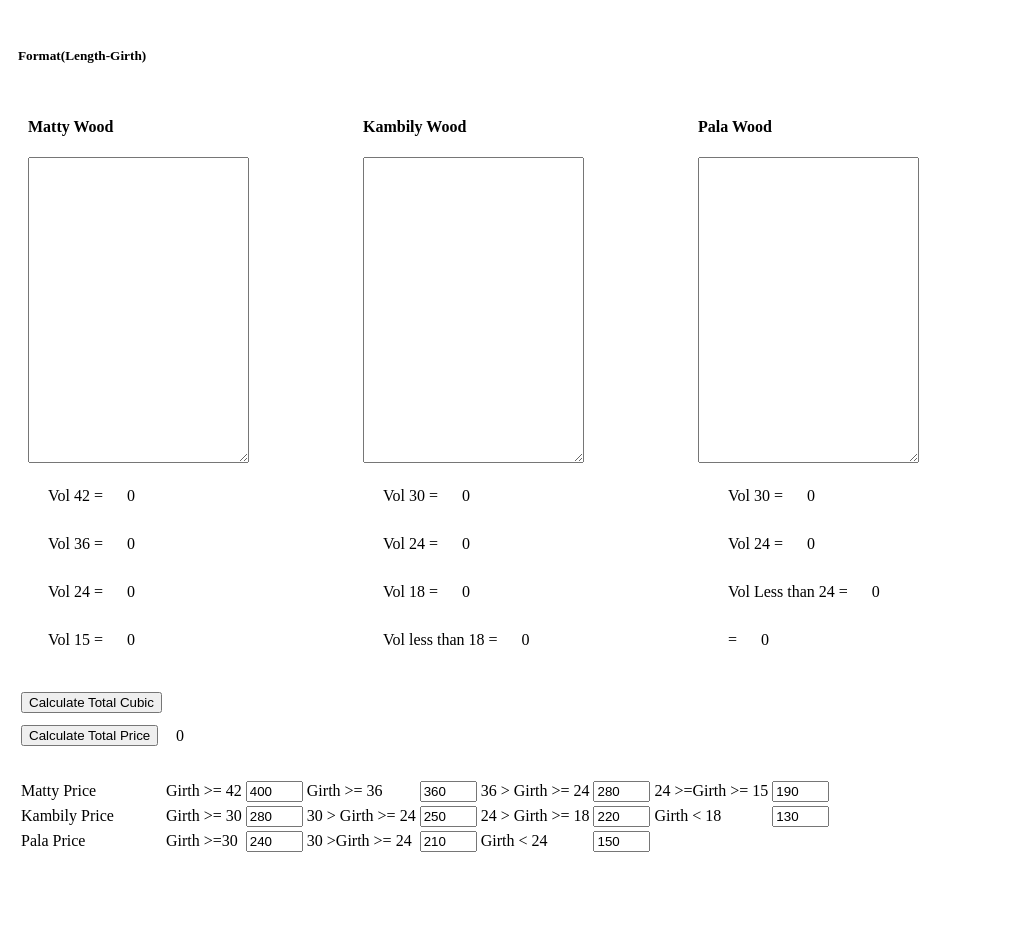
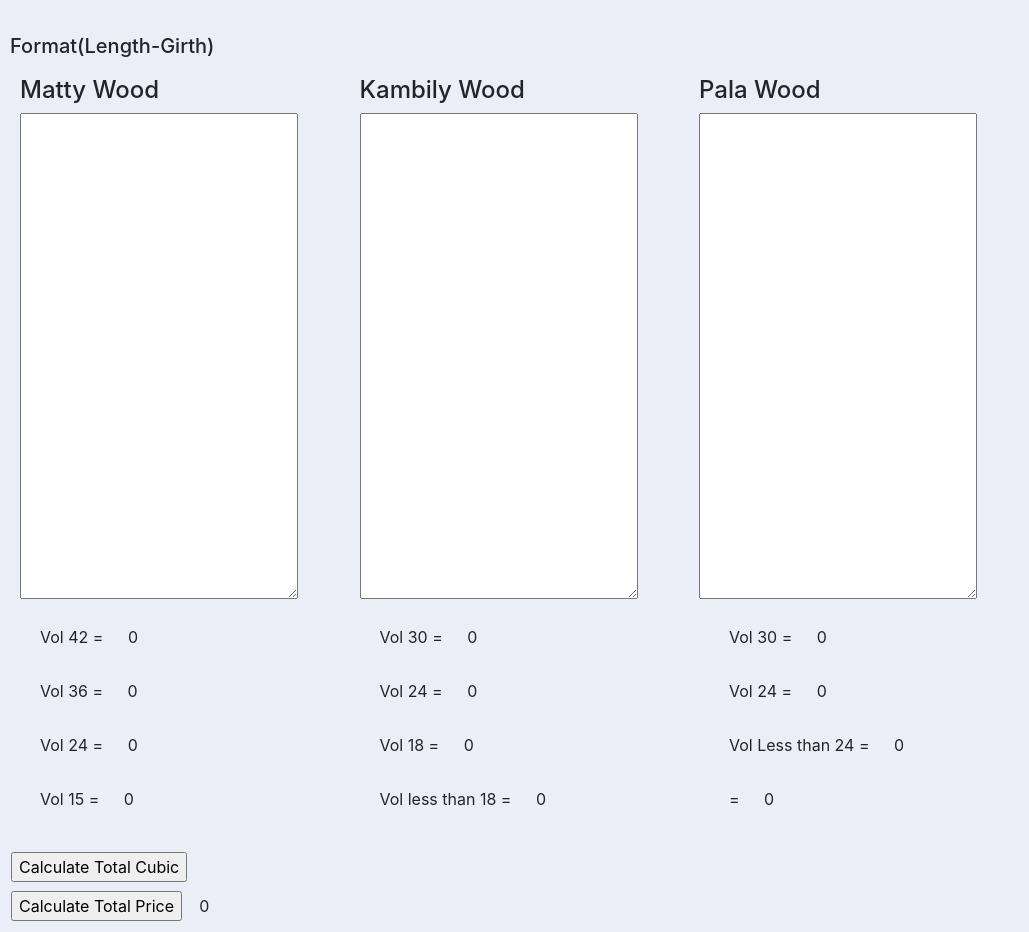
Before and after one commit to jubishkammily/TimberCalculator, a website: page views/timbercalculator.html in a window 1280 px wide. Shown: the top 932 px of the page, without its empty margins (0-1029 px from the left). Before the commit the page ends 887 px from the top, so only its background shows below. Drawn offline with nearby package versions, Linux system fonts and the light colour scheme.

Commit message:
bootstrap added

```diff
--- a/views/timbercalculator.html
+++ b/views/timbercalculator.html
@@ -4,9 +4,17 @@
 <head>
     <meta charset="UTF-8">
     <meta http-equiv="X-UA-Compatible" content="IE=edge">
-    <meta name="viewport" content="width=device-width, initial-scale=1.0">
+    <meta name="viewport" content="width=device-width, initial-scale=1, shrink-to-fit=no">
     <title>Document</title>
+    <link rel="stylesheet" href="https://maxcdn.bootstrapcdn.com/bootstrap/4.0.0/css/bootstrap.min.css" integrity="sha384-Gn5384xqQ1aoWXA+058RXPxPg6fy4IWvTNh0E263XmFcJlSAwiGgFAW/dAiS6JXm" crossorigin="anonymous">
+    <script src="https://code.jquery.com/jquery-3.2.1.slim.min.js" integrity="sha384-KJ3o2DKtIkvYIK3UENzmM7KCkRr/rE9/Qpg6aAZGJwFDMVNA/GpGFF93hXpG5KkN" crossorigin="anonymous"></script>
+    <script src="https://cdnjs.cloudflare.com/ajax/libs/popper.js/1.12.9/umd/popper.min.js" integrity="sha384-ApNbgh9B+Y1QKtv3Rn7W3mgPxhU9K/ScQsAP7hUibX39j7fakFPskvXusvfa0b4Q" crossorigin="anonymous"></script>
+    <script src="https://maxcdn.bootstrapcdn.com/bootstrap/4.0.0/js/bootstrap.min.js" integrity="sha384-JZR6Spejh4U02d8jOt6vLEHfe/JQGiRRSQQxSfFWpi1MquVdAyjUar5+76PVCmYl" crossorigin="anonymous"></script>
     <style>
+
+        body {
+  background-color: #EBEEF6;
+}
         div {
             margin: 10px;
         }
```
